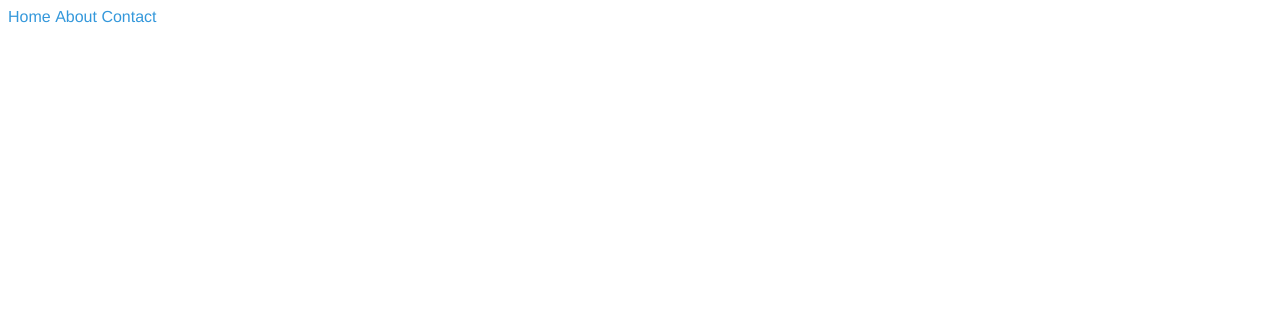
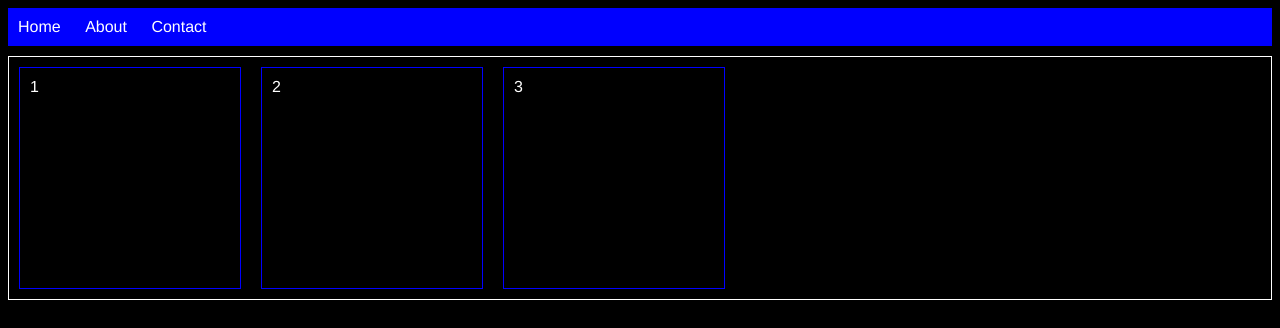
Before and after one commit to Mubashir15700/SASS-Tutorial, a plain HTML site: page index.html in a window 1280 px wide. Drawn offline with Linux system fonts and the light colour scheme.

Commit message:
learn variables, nesting, partials, modules

```diff
--- a/index.html
+++ b/index.html
@@ -16,6 +16,12 @@
             <li><a href="#">Contact</a></li>
         </ul>
     </nav>
+
+    <div class="container">
+        <div>1</div>
+        <div>2</div>
+        <div>3</div>
+    </div>
 </body>
 
 </html>
--- /dev/null
+++ b/sass/_base.scss
@@ -0,0 +1,10 @@
+// variables
+$primary-color: #fff;
+$background-color: #000;
+$font-stack: Helvetica, sans-serif;
+
+body {
+    font: 100% $font-stack;
+    background-color: $background-color;
+    color: $primary-color;
+}
--- a/sass/styles.scss
+++ b/sass/styles.scss
@@ -1,13 +1,8 @@
-// variables
-$primary-color: #3498db;
-$font-stack: Helvetica, sans-serif;
-
-body {
-    font: 100% $font-stack;
-    color: $primary-color;
-}
+@use 'base';
 
 nav {
+    background-color: blue;
+
     ul {
         margin: 0;
         padding: 0;
@@ -16,10 +11,34 @@ nav {
 
     li {
         display: inline-block;
+        margin: 10px;
     }
 
     a {
         text-decoration: none;
-        color: $primary-color;
+        color: base.$primary-color;
     }
 }
+
+.container {
+    border: 1px solid base.$primary-color;
+    margin-top: 10px;
+    display: flex;
+
+    @media (max-width: 767px) {
+        flex-direction: column;
+        align-items: center;
+    }
+
+    div {
+        margin: 10px;
+        padding: 10px;
+        border: 1px solid blue;
+        height: 200px;
+        width: 200px;
+
+        @media (max-width: 767px) {
+            width: 90%;
+        }
+    }
+}
```
Also changed, not shown: css/styles.css, 1 other file.
